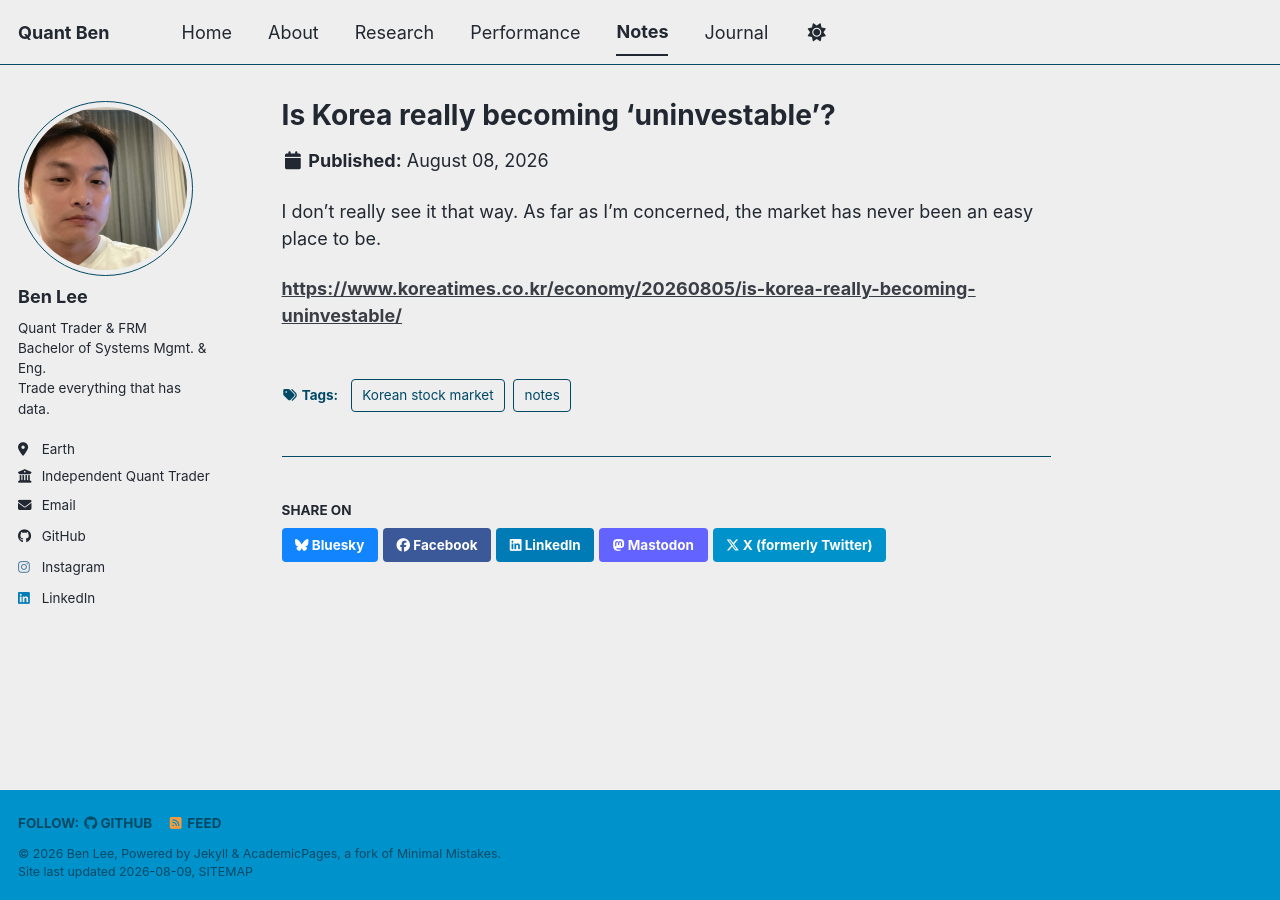
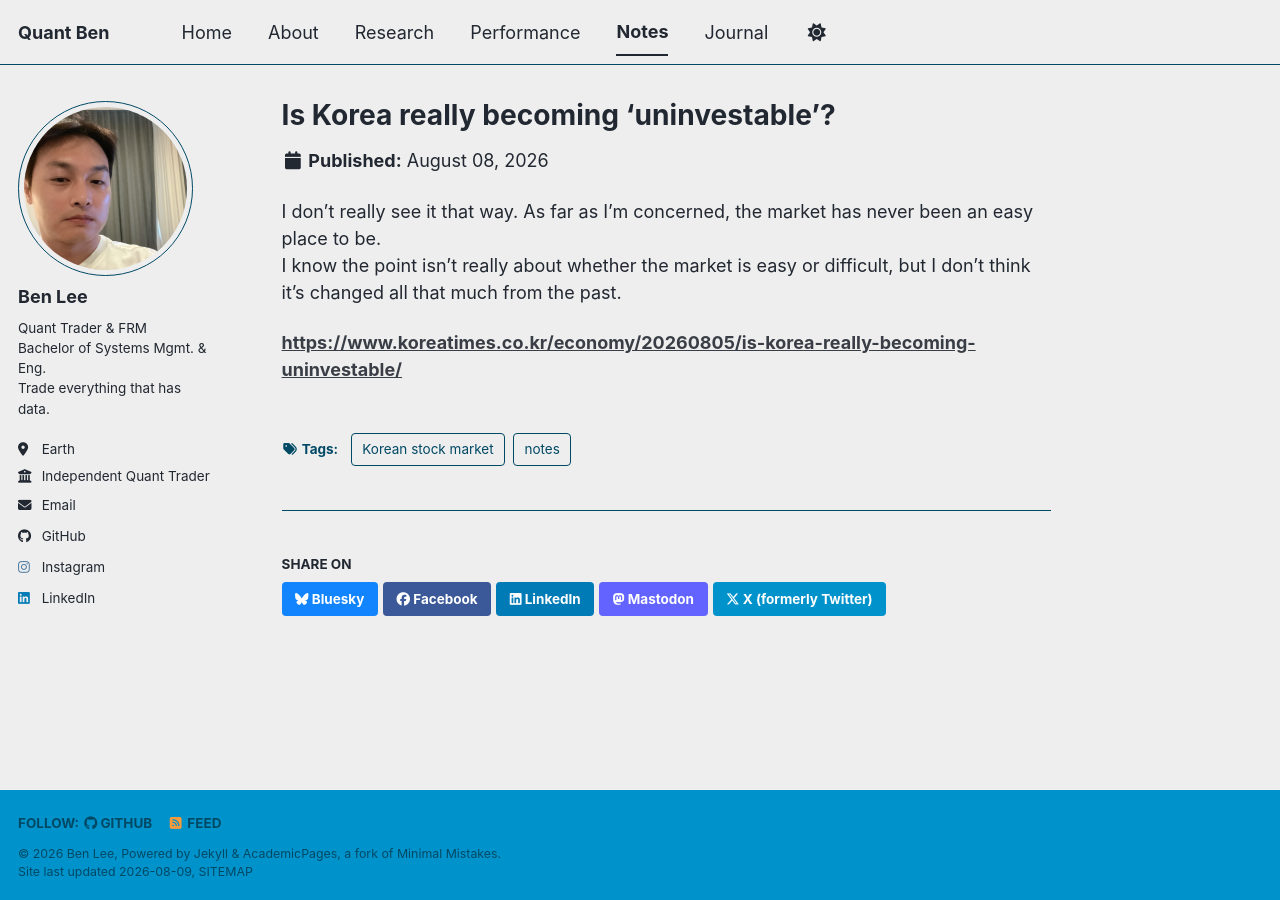
Before and after one commit to leebh1119/leebh1119.github.io, a Jekyll site: the page built from _notes/2026-08-07-is-korean-market.md, in a window 1280 px wide. Built offline with Jekyll 4.4.1, drawn with Linux system fonts in a browser that asks for light colours; a style sheet for code colours, icons or effects is not loaded.

Commit message:
changed about page and notes page

```diff
--- a/_notes/2026-08-07-is-korean-market.md
+++ b/_notes/2026-08-07-is-korean-market.md
@@ -6,7 +6,8 @@ tags:
   - notes
   - Korean stock market
 ---
-I don’t really see it that way. As far as I’m concerned, the market has never been an easy place to be.
+I don’t really see it that way. As far as I’m concerned, the market has never been an easy place to be.<br>
+I know the point isn’t really about whether the market is easy or difficult, but I don’t think it’s changed all that much from the past.
 
 <a href="https://www.koreatimes.co.kr/economy/20260805/is-korea-really-becoming-uninvestable/" target="_blank" rel="noopener noreferrer">
 <strong>https://www.koreatimes.co.kr/economy/20260805/is-korea-really-becoming-uninvestable/</strong>
```
Also changed, not shown: _pages/about.md (+1 -1 lines).
